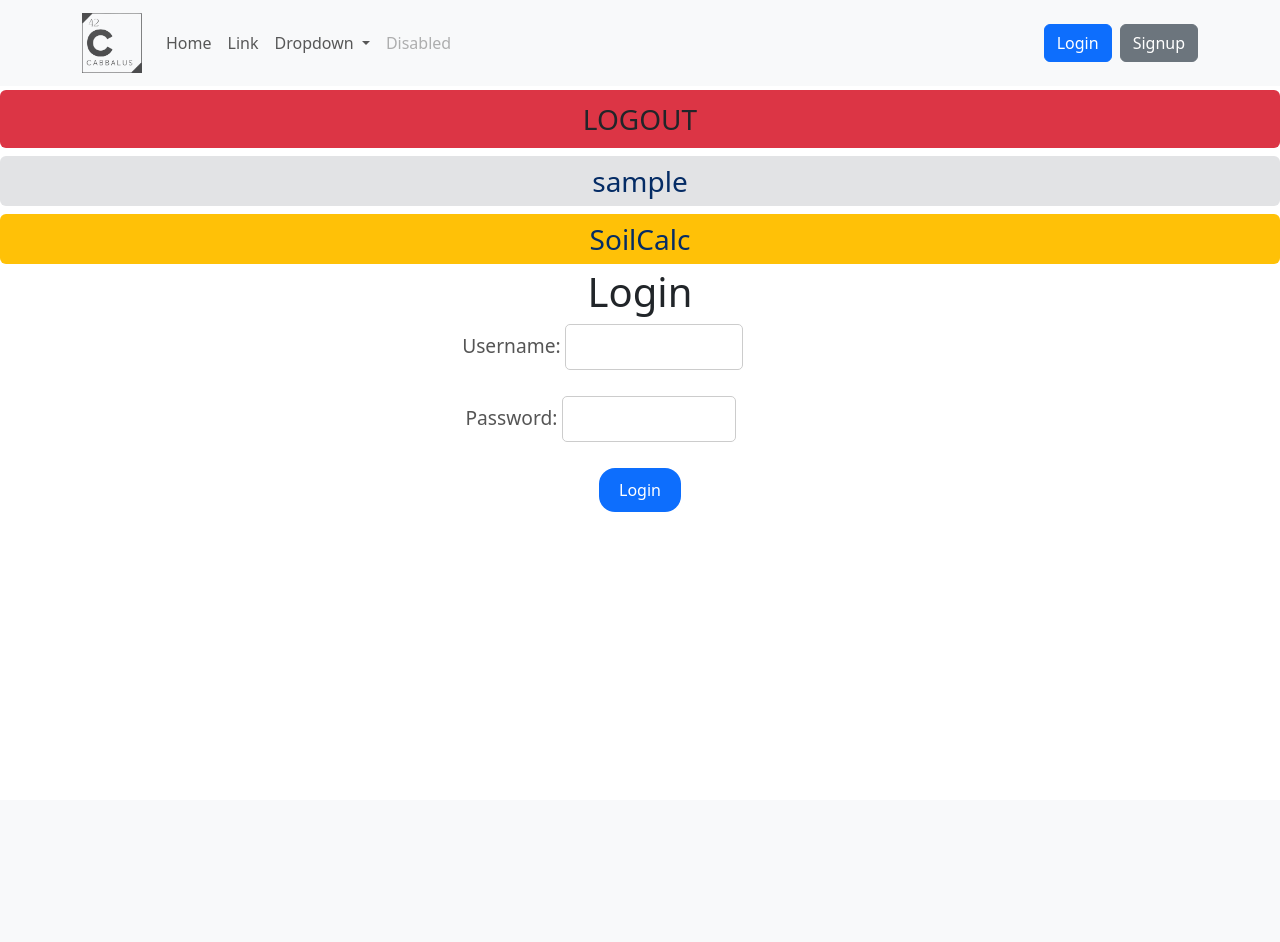
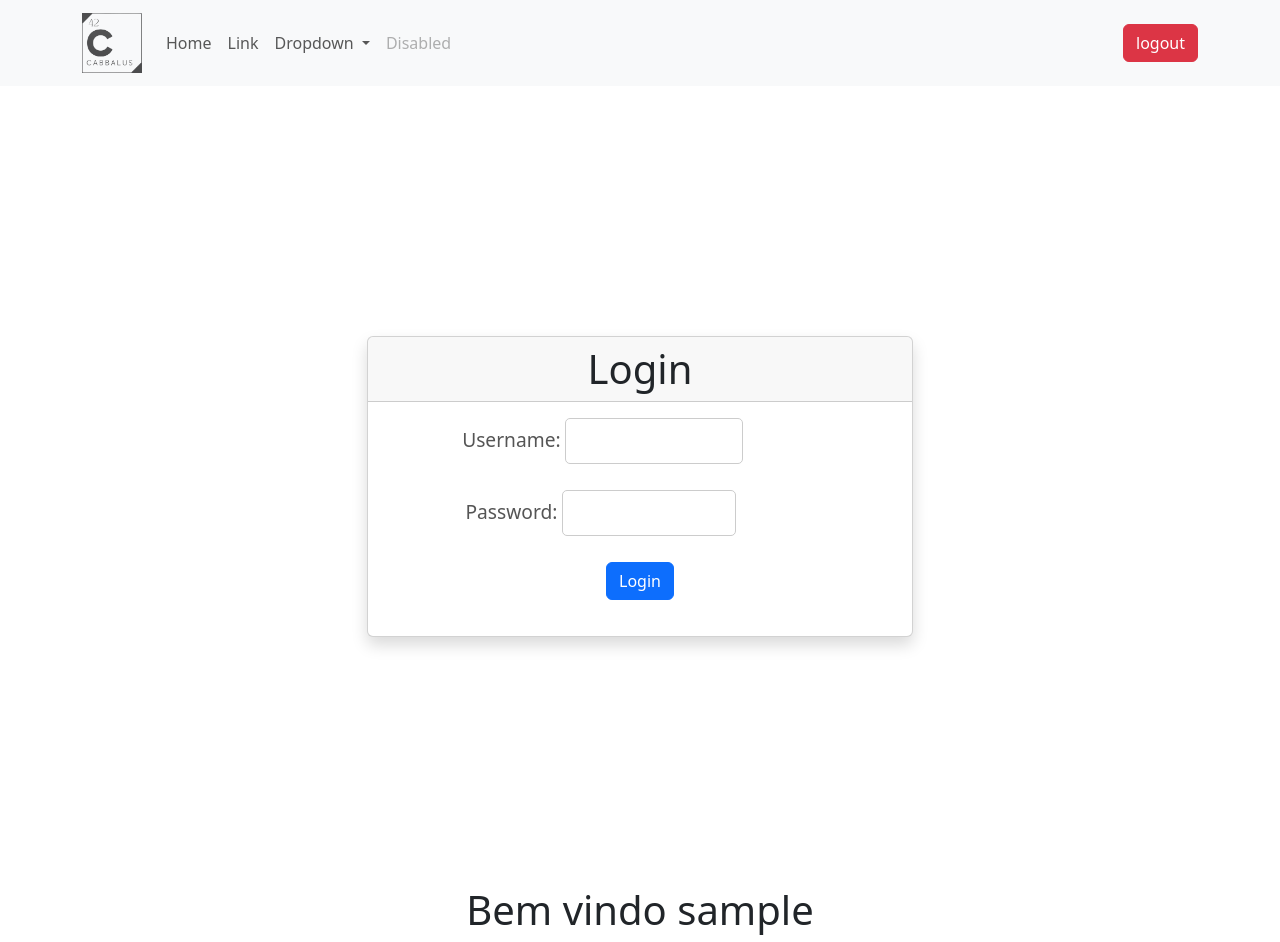
Before and after one commit to vytorrennan/Caballus, a Django app: page /account/login/ in a window 1280 px wide. Before the commit the page ends 512 px from the top, so only its background shows below. Run offline with Django 5.2, Linux system fonts and the light colour scheme; the visitor is signed in with stand-in values (Sample User, id 1).

Commit message:
add: logout button, and its functionality

```diff
--- a/caballus/loginSystem/templates/index.html
+++ b/caballus/loginSystem/templates/index.html
@@ -8,23 +8,15 @@
 {% endblock %}
 
 {% block content %}
-
-    {% if request.user.is_authenticated %}
-        <div class="d-flex justify-content-center align-items-center flex-column text-center fs-3">
-            <a href="{% url 'logout' %}" class="text-decoration-none text-dark bg-danger p-2 m-1 rounded w-100">LOGOUT</a>
-            <p class="p-1 rounded bg-secondary-subtle text-primary-emphasis m-1 w-100">{{ request.user.username }}</p>
-            <a class="text-decoration-none p-1 rounded bg-warning text-primary-emphasis m-1 w-100" href="#">SoilCalc</a>
-        </div>
-    {% endif %}
-
-
     <div id="content" >
         {% block contentLoggin%}
         {% endblock %}
     </div>
 
-    <footer>
-    </footer>
+    {% if request.user.is_authenticated %}
+      <h1> Bem vindo  {{ request.user.username }}</h1>
+    {% endif %}
+
 
     <script src="https://cdn.jsdelivr.net/npm/bootstrap@5.3.2/dist/js/bootstrap.bundle.min.js" integrity="sha384-C6RzsynM9kWDrMNeT87bh95OGNyZPhcTNXj1NW7RuBCsyN/o0jlpcV8Qyq46cDfL" crossorigin="anonymous"></script>
     {% block script %}
--- a/caballus/loginSystem/templates/login.html
+++ b/caballus/loginSystem/templates/login.html
@@ -2,29 +2,45 @@
 
 {% block head %}
 <style>
-    #content {
-        text-align: center;
-    }
 
-    #content * {
-        font-size: medium;
-        margin: 7px;
-    }
+  .card {
+    min-height: 500px;
+  }
+      /* Ajusta os inputs, selects e textareas para ficarem com largura total e um tamanho maior */
+  .card-body input,
+  .card-body select,
+  .card-body textarea {
+    width: 100%;
+    max-width: 100%;
+    padding: 0.75rem 1rem;
+    font-size: 1.1rem;
+  }
 
-    #content button {
-        width: 5%;
-        min-width: 70px;
-    }
 </style>
 {% endblock%}
 
 {% block contentLoggin %}
-    <h1>Login</h1>
-    <form method="POST">
-        {% csrf_token %}
-        {{ form.as_p }}
-        <button type="submit" class="bg-primary rounded-4 text-white" >Login</button>
-    </form>
+    <div class="container">
+      <!-- Centraliza o formulário vertical e horizontalmente -->
+      <div class="row justify-content-center align-items-center min-vh-100">
+        <div class="col-12 col-md-6">
+          <div class="card shadow">
+            <div class="card-header text-center">
+              <h1 class="mb-0">Login</h1>
+            </div>
+            <div class="card-body">
+              <form method="POST">
+                {% csrf_token %}
+                {{ form.as_p }}
+                <div class="d-grid">
+                  <button type="submit" class="btn btn-primary">Login</button>
+                </div>
+              </form>
+            </div>
+          </div>
+        </div>
+      </div>
+    </div>
 {% endblock%}
 
 {% block script%}
--- a/caballus/templates/base.html
+++ b/caballus/templates/base.html
@@ -45,12 +45,20 @@
           </li>
         </ul>
         <div class="d-flex gap-2">
+        {% if request.user.is_authenticated %}
+            <button type="button" class="btn btn-danger">
+              <a  class="nav-link text-white" href="{% url 'logout' %}">logout</a>
+            </button>
+        {% endif %}
+
+        {% if request.user.is_authenticated == False %}
           <button type="button" class="btn btn-primary">
             <a class="nav-link text-white" href="/account/login">Login</a>
           </button>
           <button type="button" class="btn btn-secondary">
             <a class="nav-link text-white" href="/account/signup">Signup</a>
           </button>
+        {% endif %}
         </div>
       </div>
     </div>
```
